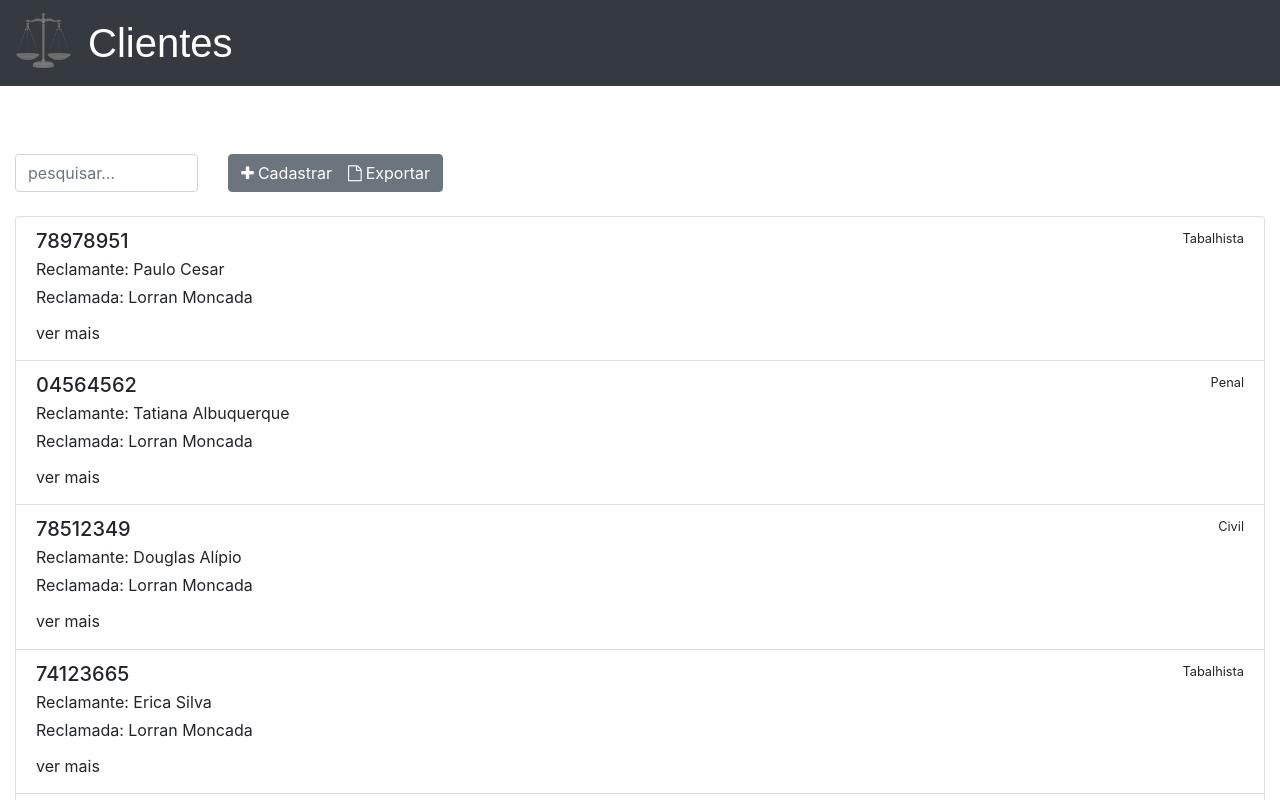
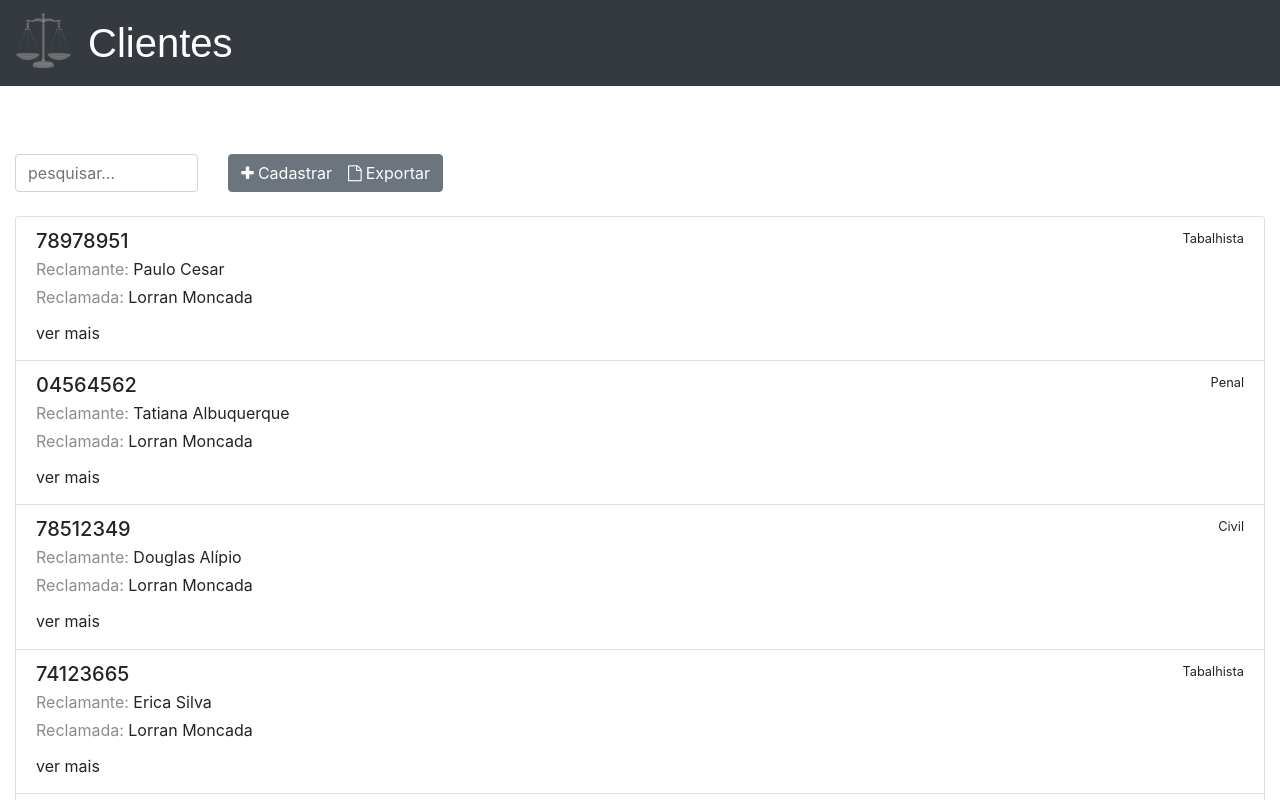
Before and after one commit to lorranmoncada/progeto-Jonas-, an Angular app: page / in a window 1280 px wide. Shown: the top 800 px of the page. Built offline with nearby package versions, Linux system fonts and the light colour scheme; what angular-font-awesome would draw is missing.

Commit message:
quinto commit

```diff
--- a/src/app/clientes/clientes.component.css
+++ b/src/app/clientes/clientes.component.css
@@ -34,3 +34,7 @@ text-align: center;
 .v {
     padding-left: 4px;
     }
+
+    .color{
+        color:#8e8a8a;
+    }
--- a/src/app/clientes/clientes.component.html
+++ b/src/app/clientes/clientes.component.html
@@ -31,14 +31,14 @@
           <h5 class="mb-1">{{cliente.processo}}</h5>
           <small >{{cliente.tipo}}</small>
         </div>
-        <p class="mb-1">Reclamante: {{cliente.reclamante}}</p>
-        <p class="mb-1">Reclamada: {{cliente.reclamada}}</p>
+        <p class="mb-1"><span class="color">Reclamante:</span> {{cliente.reclamante}}</p>
+        <p class="mb-1"><span class="color">Reclamada:</span> {{cliente.reclamada}}</p>
         <div *ngIf="cliente.isShowMore">
-          <p class="mb-1">Valor: {{cliente.valor}}</p>
-          <p class="mb-1">Parcelamento: {{cliente.parcelado}}</p>
-          <p class="mb-1">Número de Parcelas: {{cliente.parcelas}}</p>
-          <p class="mb-1">Vencimento: {{cliente.vencimento}}</p>
-          <p class="mb-1">Status: {{cliente.status}}</p>
+          <p class="mb-1"><span class="color">Valor: </span>{{cliente.valor}}</p>
+          <p class="mb-1"><span class="color">Parcelamento:</span> {{cliente.parcelado}}</p>
+          <p class="mb-1"><span class="color">Número de Parcelas: </span>{{cliente.parcelas}}</p>
+          <p class="mb-1"><span class="color">Vencimento: </span>{{cliente.vencimento}}</p>
+          <p class="mb-1"><span class="color">Status: </span>{{cliente.status}}</p>
         </div>
         <span class="show-more">
           <a (click)="cliente.isShowMore = !cliente.isShowMore">{{!cliente.isShowMore? 'ver mais' : 'ver menos'}}</a>
```
Also changed, not shown: src/app/clientes/cad-clientes/cad-clientes.component.css (line endings or trailing spaces).
